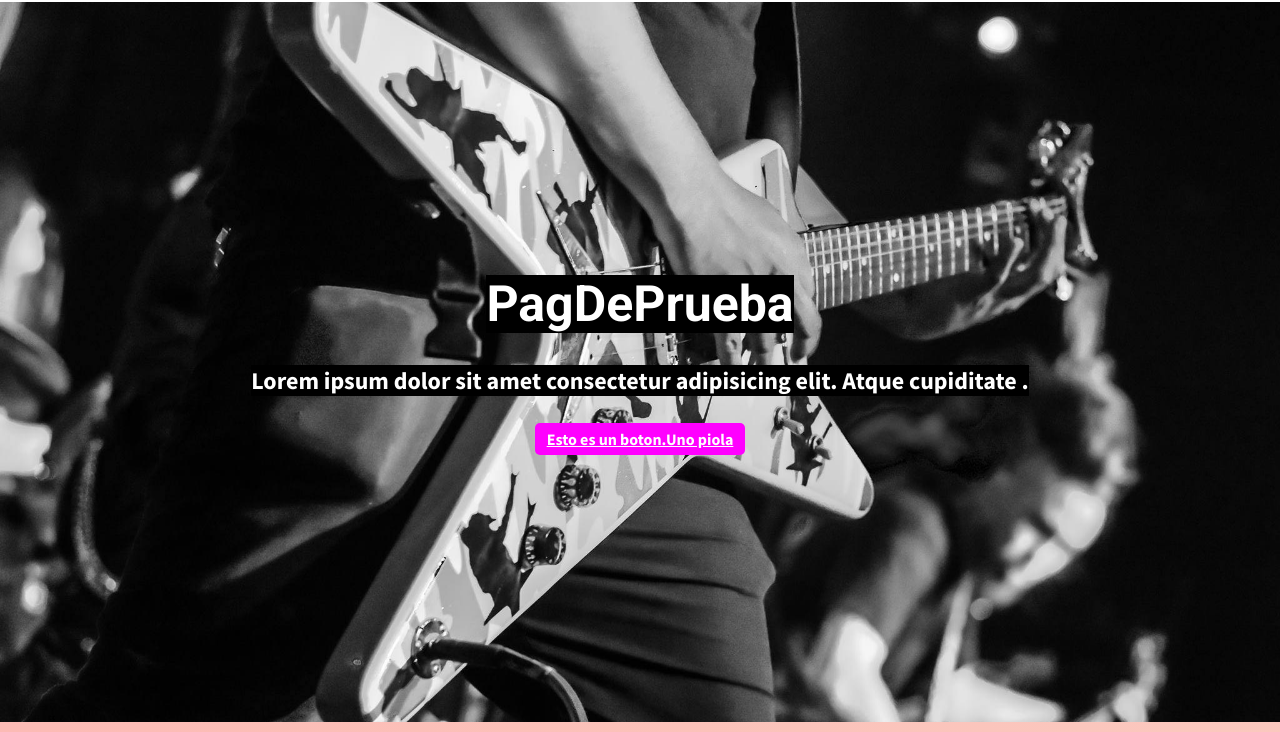
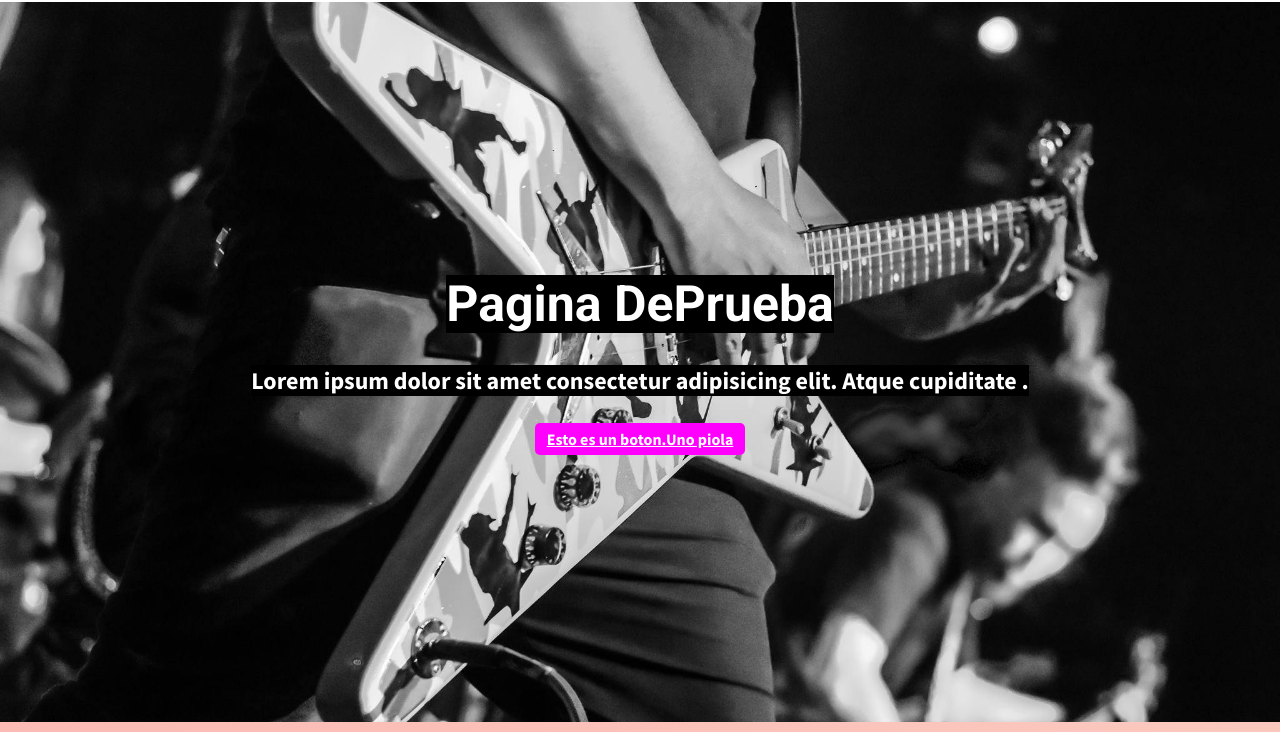
Before and after one commit to brandonporcel/mi-primera-web, a plain HTML site: page index.html in a window 1280 px wide. Shown: the part 68-800 px from the top of the page. Drawn offline with nearby package versions, Linux system fonts and the light colour scheme.

Commit message:
cdambie titulo

```diff
--- a/index.html
+++ b/index.html
@@ -26,7 +26,7 @@
 
    <div class="principal " id="home">
       <div class=" cta ">
-         <h1 class="titul">PagDePrueba</h1>
+         <h1 class="titul">Pagina DePrueba</h1>
          <h4>Lorem ipsum dolor sit amet consectetur adipisicing elit. Atque cupiditate .</h4>
          <a  href="https://open.spotify.com/artist/0SnyKkoyBaB2fG8IJH4xmU" class="btn spoti">Esto es un boton.Uno piola</a>
       </div>
```
